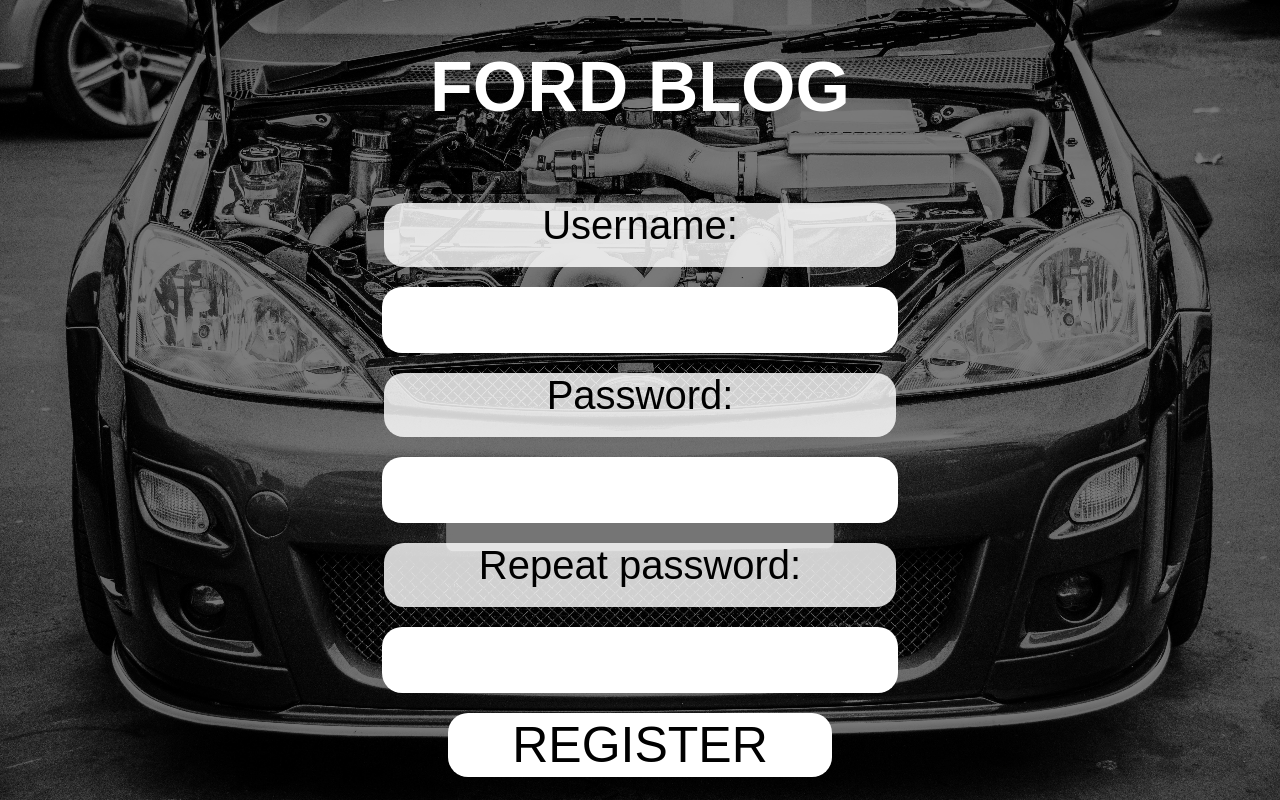
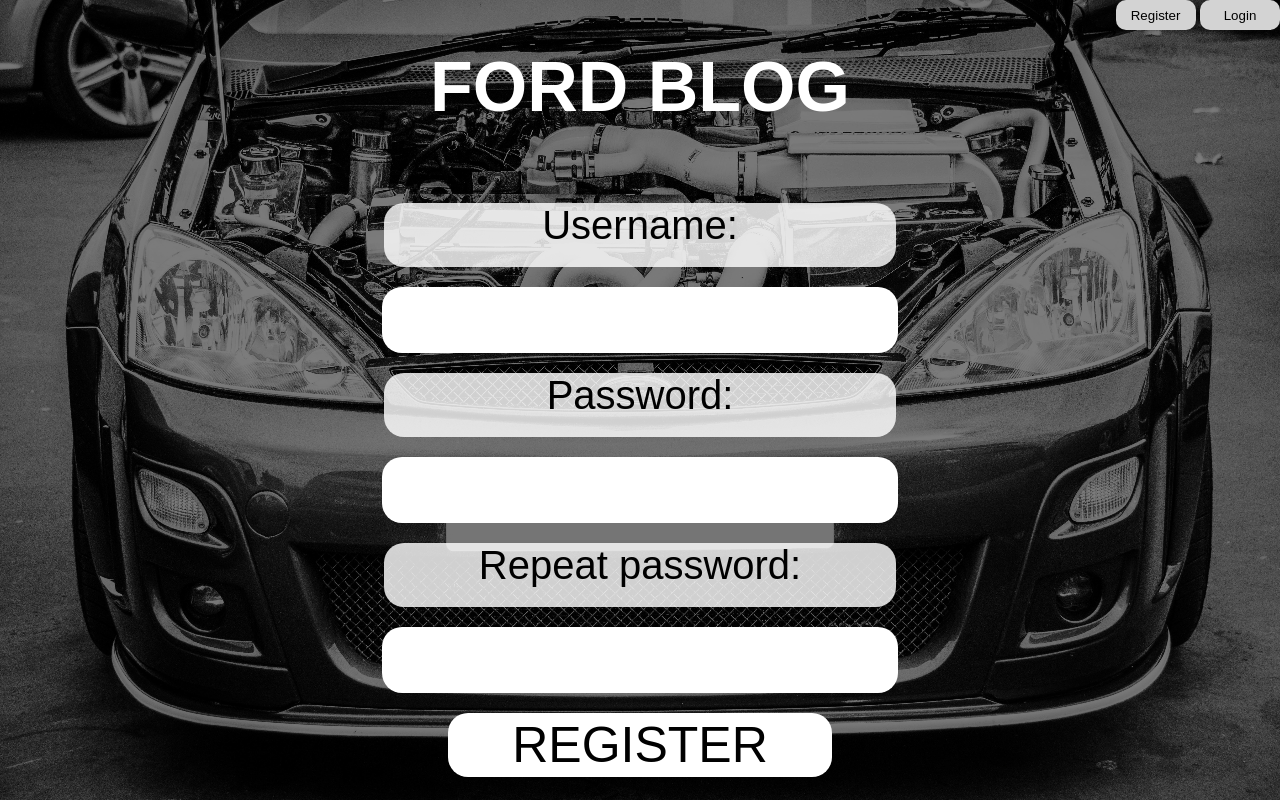
Before and after one commit to KLesiu/BlogFront, a React (Create React App) app: page /form in a window 1280 px wide. Built offline with nearby package versions, Linux system fonts and the light colour scheme; a web font is replaced by a local one.

Commit message:
Add username at the top of page and remove register and login buttons  when user is logged

```diff
--- a/src/App.js
+++ b/src/App.js
@@ -11,10 +11,11 @@
 function App() {
 
 
+
   return (
     <div id='container'>
     <BrowserRouter>
-    <Header />
+    <Header  />
     <Routes>
     <Route path='/' element={
       <Preload />
--- a/src/components/Form.js
+++ b/src/components/Form.js
@@ -53,13 +53,14 @@
             return response.json()
            }).then(function(data){
             const token = data.token
-            console.log(token)
+            localStorage.setItem('username',name)
             localStorage.setItem("token",token)
             return 'authorized'
            }).catch(function(err){
             return console.log(err)
            })
            if(response==='authorized'){
+
             window.location.href="/blog"
            }
 
@@ -80,7 +81,7 @@
         )
     }else{
         return(
-            <form onSubmit={login}>
+            <form onSubmit={login} onSubmitCapture={props.getUsername}>
             <label htmlFor="name">Username:</label>
             <input id="loginName" name="name" type="text"></input>
             <label htmlFor="password">Password:</label>
--- a/src/components/Header.js
+++ b/src/components/Header.js
@@ -1,9 +1,28 @@
-import React from "react";
+import React, { useEffect, useState } from "react";
 
 const Header=(props)=>{
+    const [username,setUsername]= useState('')
+
+    useEffect(()=>{
+        if(localStorage.getItem('username')){
+            const name = localStorage.getItem('username')
+            setUsername(name)
+            const divRL = document.querySelector(".registerlogin")
+            divRL.classList.add('hidden')
+        }else{
+            const divRL = document.querySelector(".registerlogin")
+            divRL.classList.remove('hidden')
+        }
+    },[])
     return(
         <header>
             <h1>FORD BLOG</h1>
+            <div className="registerlogin hidden"><a href="/form"><button> Register</button> </a>
+            <a href="/login"><button>Login</button></a></div>
+            <div>
+                <h3>{username}</h3>
+            </div>
+
         </header>
     )
 }
--- a/src/index.css
+++ b/src/index.css
@@ -233,6 +233,25 @@
 .addCommentContainer button:hover{
   background-color: rgb(27, 211, 119);
 }
+header div{
+  position: absolute;
+  right: 0;
+}
+header div a button{
+  background-color: rgb(211, 211, 211);
+  border: none;
+  border-radius: 10px;
+  cursor: pointer;
+  height: 30px;
+  width: 80px;
+}
+header div a button:hover{
+  background-color: rgb(175, 175, 175);
+}
+
+
+
+
 .hidden{
   display: none;
 }
```
